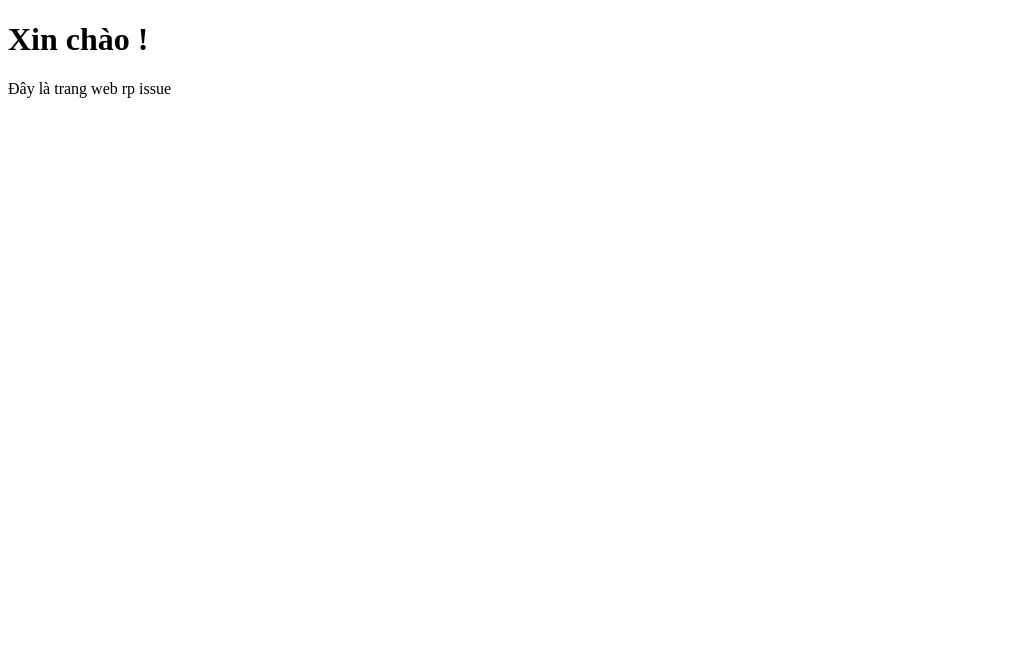
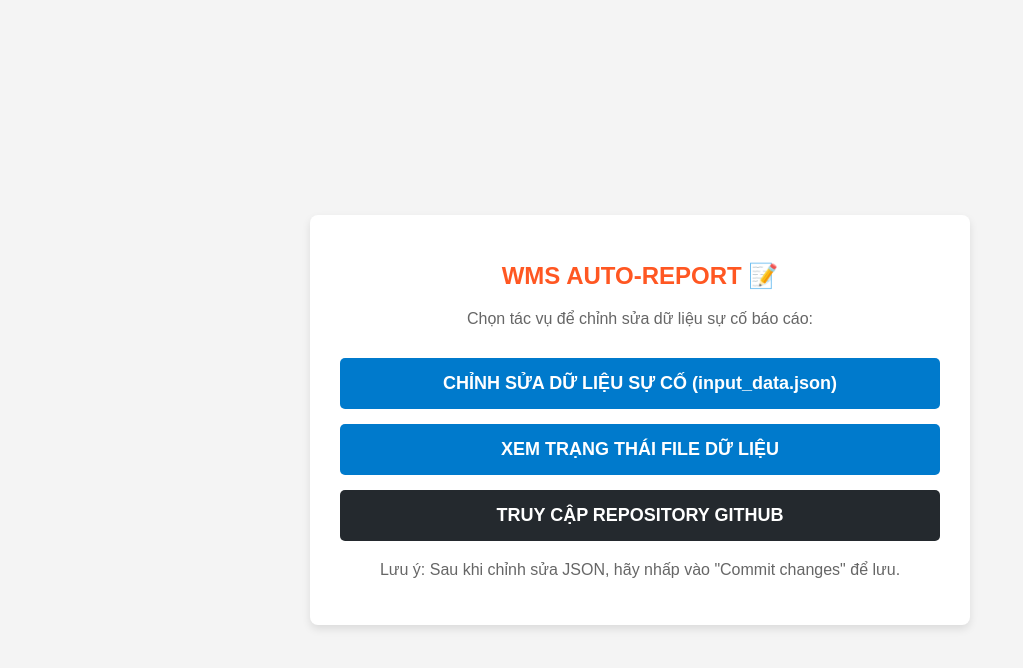
Before and after one commit to chungkbuor-del/chungkbuor-del.github.io, a plain HTML site: page index.html in a window 1280 px wide. Shown: the whole page, without its empty margins (0-1023 px from the left). Drawn offline with Linux system fonts and the light colour scheme.

Commit message:
Update index.html

```diff
--- a/index.html
+++ b/index.html
@@ -3,10 +3,100 @@
 <head>
     <meta charset="UTF-8">
     <meta name="viewport" content="width=device-width, initial-scale=1.0">
-    <title>Trang GitHub Pages của tôi</title>
+    <title>WMS Auto-Report Data Entry</title>
+    <style>
+        body {
+            font-family: Arial, sans-serif;
+            background-color: #f4f4f4;
+            display: flex;
+            flex-direction: column;
+            align-items: center;
+            justify-content: center;
+            min-height: 100vh;
+            margin: 0;
+            padding: 20px;
+        }
+        .container {
+            background-color: white;
+            padding: 30px;
+            border-radius: 8px;
+            box-shadow: 0 4px 8px rgba(0, 0, 0, 0.1);
+            width: 100%;
+            max-width: 600px;
+            text-align: center;
+        }
+        h1 {
+            color: #ff5722;
+            margin-bottom: 20px;
+            font-size: 24px;
+        }
+        .btn-group {
+            display: flex;
+            flex-direction: column;
+            gap: 15px;
+            margin-top: 30px;
+        }
+        .btn {
+            padding: 15px;
+            font-size: 18px;
+            border: none;
+            border-radius: 5px;
+            cursor: pointer;
+            text-decoration: none;
+            color: white;
+            font-weight: bold;
+            transition: background-color 0.3s;
+        }
+        .btn-data {
+            background-color: #007ACC;
+        }
+        .btn-data:hover {
+            background-color: #0056b3;
+        }
+        .btn-repo {
+            background-color: #24292e;
+        }
+        .btn-repo:hover {
+            background-color: #000000;
+        }
+        p {
+            margin-top: 20px;
+            color: #666;
+        }
+    </style>
 </head>
 <body>
-    <h1>Xin chào !</h1>
-    <p>Đây là trang web rp issue</p>
+    <div class="container">
+        <h1>WMS AUTO-REPORT 📝</h1>
+        <p>Chọn tác vụ để chỉnh sửa dữ liệu sự cố báo cáo:</p>
+
+        <div class="btn-group">
+            <a
+                href="https://github.com/chungkbuor-del/chungkbuor-del.github.io/edit/main/input_data.json"
+                target="_blank"
+                class="btn btn-data"
+            >
+                CHỈNH SỬA DỮ LIỆU SỰ CỐ (input_data.json)
+            </a>
+
+            <a
+                href="https://github.com/chungkbuor-del/chungkbuor-del.github.io/blob/main/input_data.json"
+                target="_blank"
+                class="btn btn-data"
+            >
+                XEM TRẠNG THÁI FILE DỮ LIỆU
+            </a>
+
+            <a
+                href="https://github.com/chungkbuor-del/chungkbuor-del.github.io"
+                target="_blank"
+                class="btn btn-repo"
+            >
+                TRUY CẬP REPOSITORY GITHUB
+            </a>
+        </div>
+
+        <p>Lưu ý: Sau khi chỉnh sửa JSON, hãy nhấp vào "Commit changes" để lưu.</p>
+    </div>
 </body>
 </html>
```
